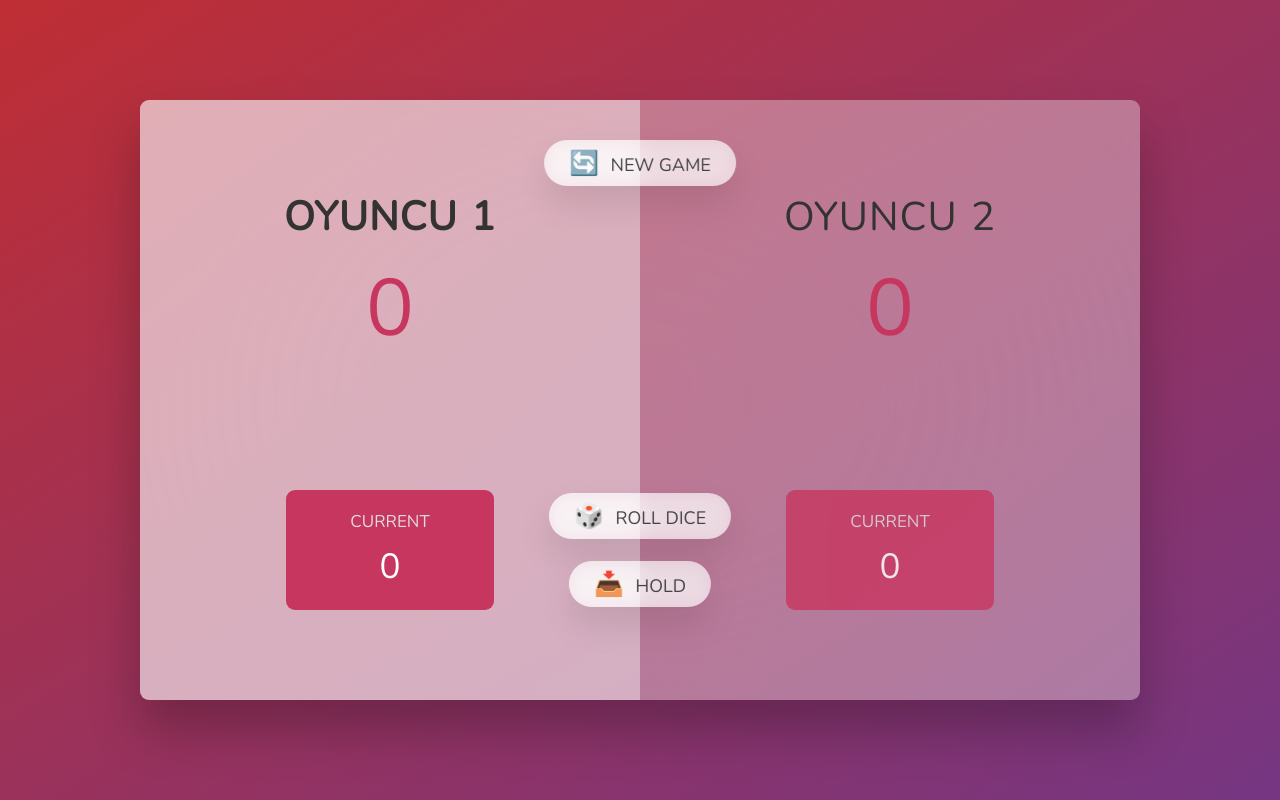
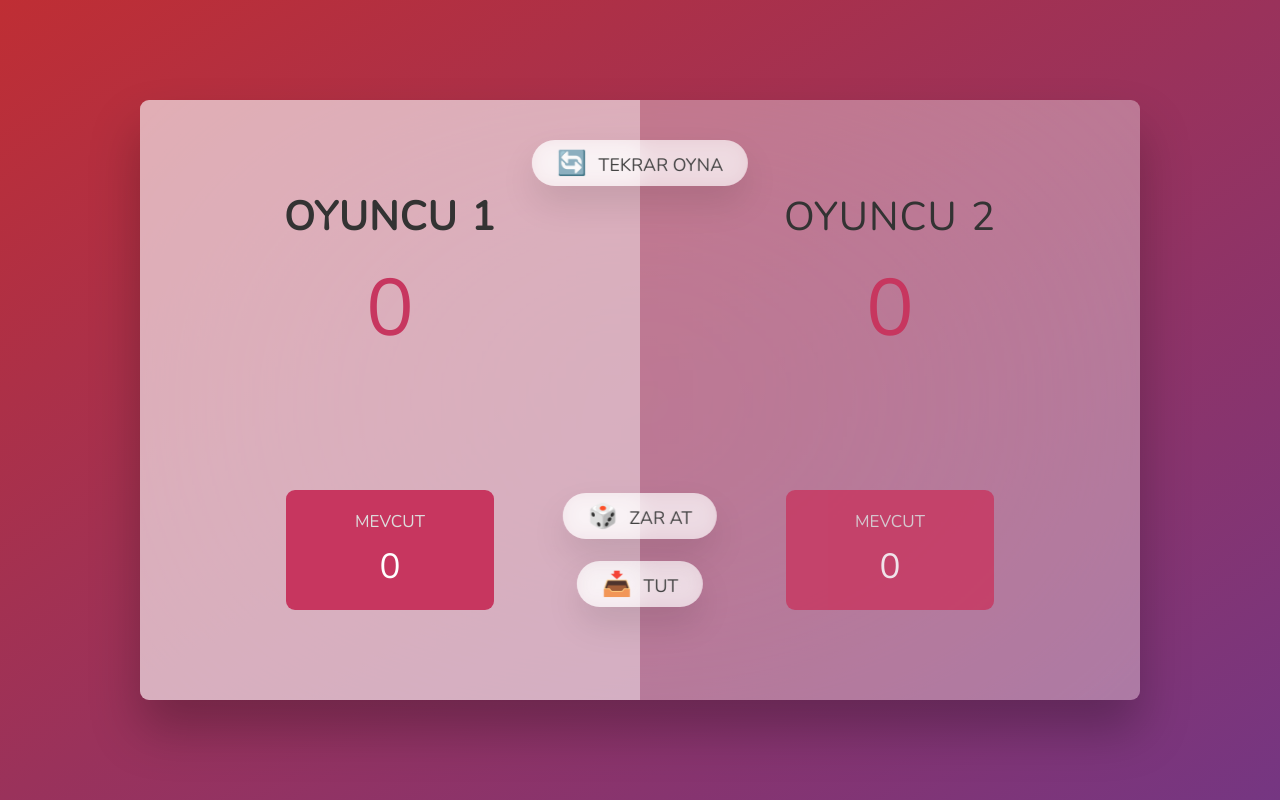
Before and after one commit to FurkanApaydinn/ZarAtmaOyunu, a plain HTML site: page index.html in a window 1280 px wide. Drawn offline with nearby package versions, Linux system fonts and the light colour scheme.

Commit message:
Update index.html

```diff
--- a/index.html
+++ b/index.html
@@ -15,7 +15,7 @@
       <h2 class="name" id="name--0">Oyuncu 1</h2>
       <p class="score" id="score--0">43</p>
       <div class="current">
-        <p class="current-label">Current</p>
+        <p class="current-label">Mevcut</p>
         <p class="current-score" id="current--0">0</p>
       </div>
     </section>
@@ -23,15 +23,15 @@
       <h2 class="name" id="name--1">Oyuncu 2</h2>
       <p class="score" id="score--1">24</p>
       <div class="current">
-        <p class="current-label">Current</p>
+        <p class="current-label">Mevcut</p>
         <p class="current-score" id="current--1">0</p>
       </div>
     </section>
 
     <img src="dice-5.png" alt="Playing dice" class="dice" />
-    <button class="btn btn--new">🔄 New game</button>
-    <button class="btn btn--roll">🎲 Roll dice</button>
-    <button class="btn btn--hold">📥 Hold</button>
+    <button class="btn btn--new">🔄 Tekrar Oyna</button>
+    <button class="btn btn--roll">🎲 Zar at</button>
+    <button class="btn btn--hold">📥 Tut</button>
   </main>
   <script src="script.js"></script>
 </body>
```
